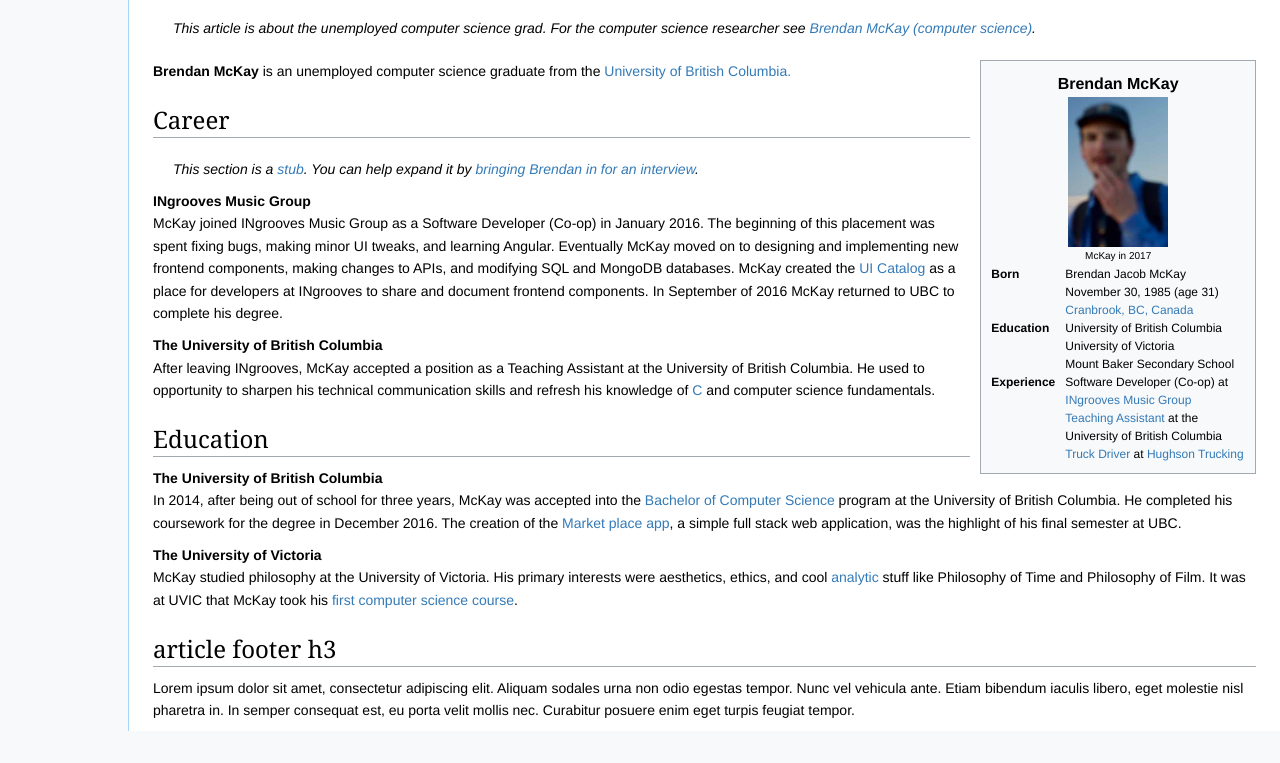
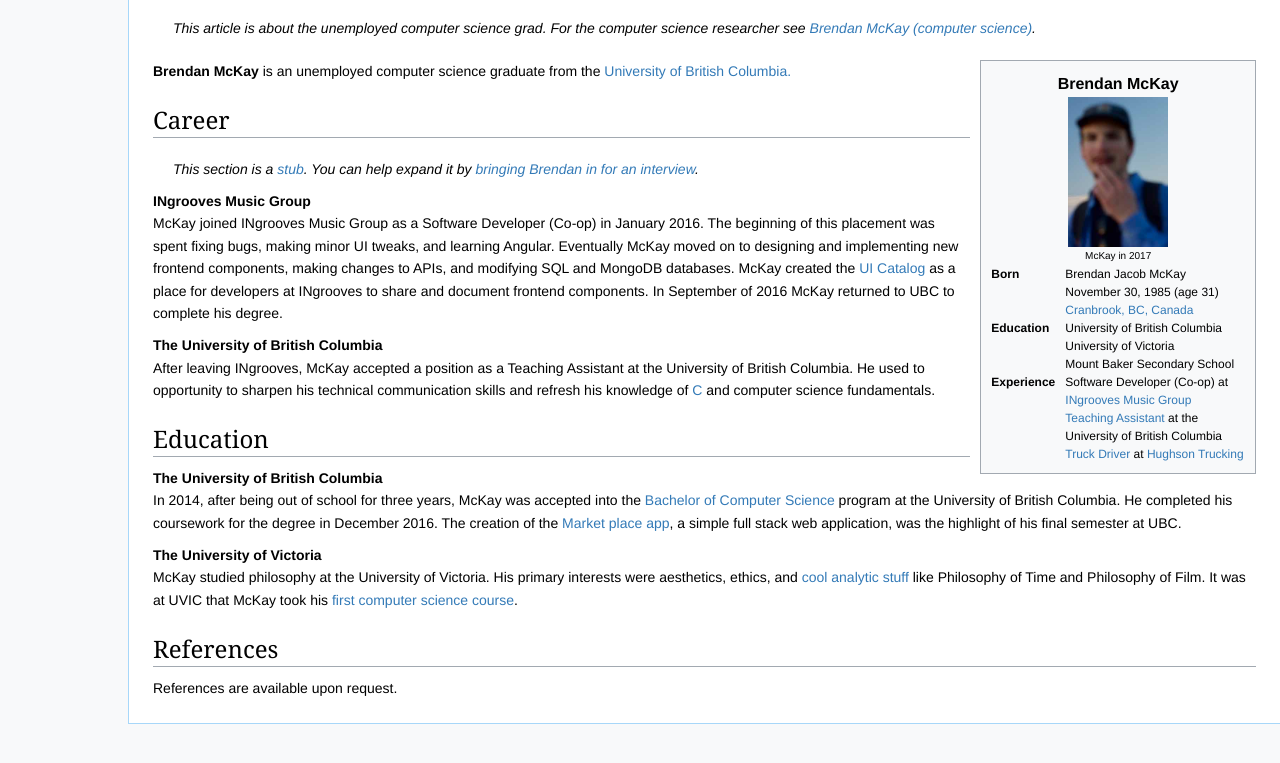
Before and after one commit to brjmc/brjmc.github.io, a plain HTML site: page index.html in a window 1280 px wide. Shown: the part 147-910 px from the top of the page. Before the commit the page ends 878 px from the top, so only its background shows below. Drawn offline with nearby package versions, Linux system fonts and the light colour scheme.

Commit message:
shine ed content, add footer

```diff
--- a/css/style.css
+++ b/css/style.css
@@ -10,6 +10,7 @@
 	width: 90%;
 	background: #fff;
 	padding: 0;
+	margin-bottom:80px;
 }
 #header-container{
 	height: 60px;
@@ -34,7 +35,8 @@
 	display: table;
 	min-height: 700px;
 	border-left: 1px solid #a7d7f9;
-	padding: 0 24px;
+	border-bottom: 1px solid #a7d7f9;
+	padding: 0 24px 14px;
 }
 
 li{
--- a/index.html
+++ b/index.html
@@ -118,15 +118,13 @@
 								program at the University of British Columbia. He completed his coursework for the degree in December 2016. The creation of the
 								<a href="Marketplace/index.html">Market place app</a>, a simple full stack web application, was the highlight of his final semester at UBC.</p>
 								<b>The University of Victoria</b><br>
-								<p>McKay studied philosophy at the University of Victoria. His primary interests were aesthetics, ethics, and cool <a href="https://en.wikipedia.org/wiki/Analytic_philosophy">analytic</a> stuff like Philosophy of Time and Philosophy of Film.
+								<p>McKay studied philosophy at the University of Victoria. His primary interests were aesthetics, ethics, and <a href="https://en.wikipedia.org/wiki/Analytic_philosophy">cool analytic stuff</a> like Philosophy of Time and Philosophy of Film.
 									It was at UVIC that McKay took his <a href="https://heat.csc.uvic.ca/coview/outline/2017/Spring/CSC/110">first computer science course</a>.
 								</p>
 							</section>
 							<footer>
-								<h3>article footer h3</h3>
-								<p>Lorem ipsum dolor sit amet, consectetur adipiscing elit. Aliquam sodales urna non odio egestas tempor. Nunc vel vehicula
-									ante. Etiam bibendum iaculis libero, eget molestie nisl pharetra in. In semper consequat est, eu porta velit mollis
-									nec. Curabitur posuere enim eget turpis feugiat tempor.</p>
+								<h3>References</h3>
+								<p>References are available upon request.</p>
 							</footer>
 						</article>
 
```
